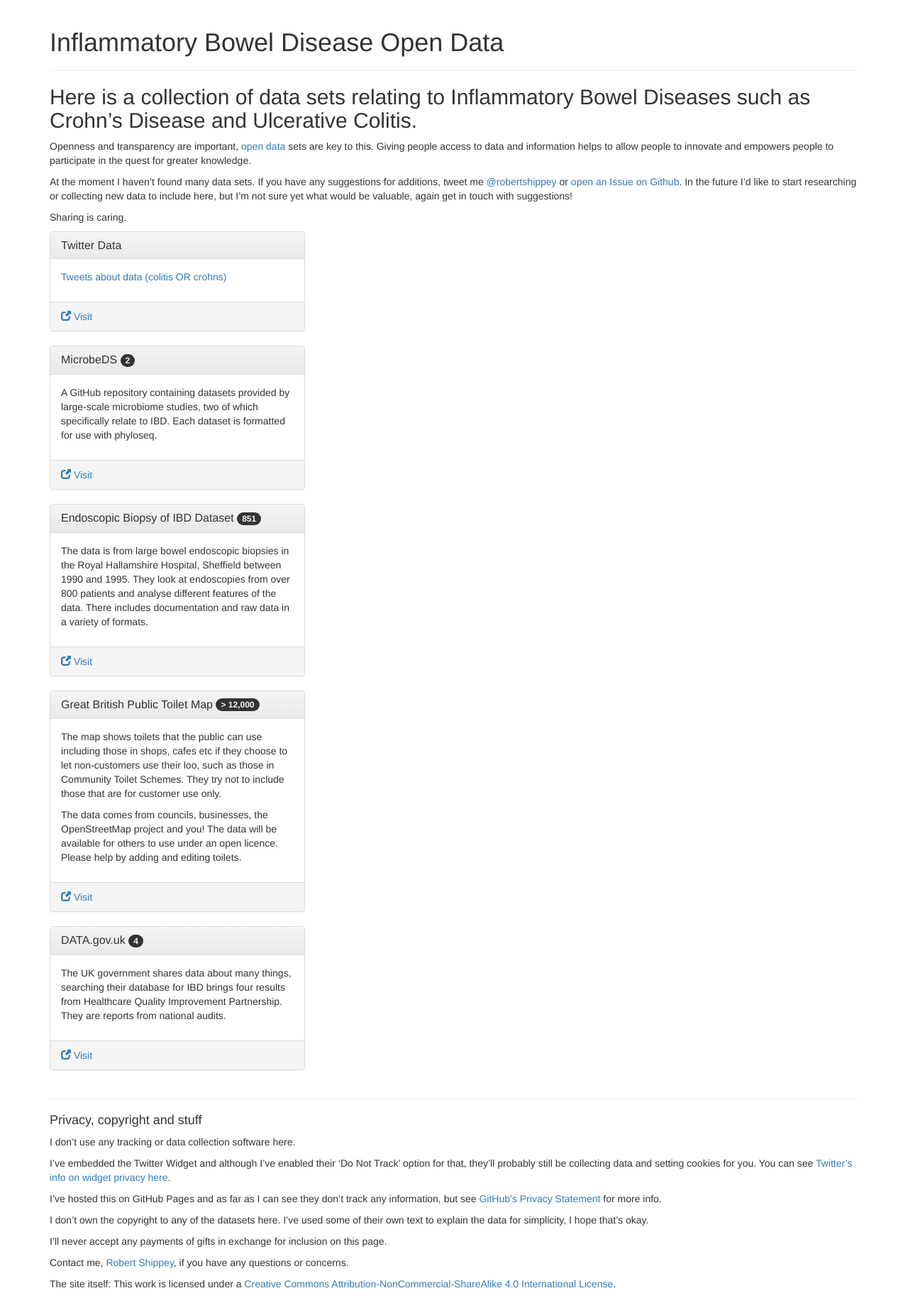
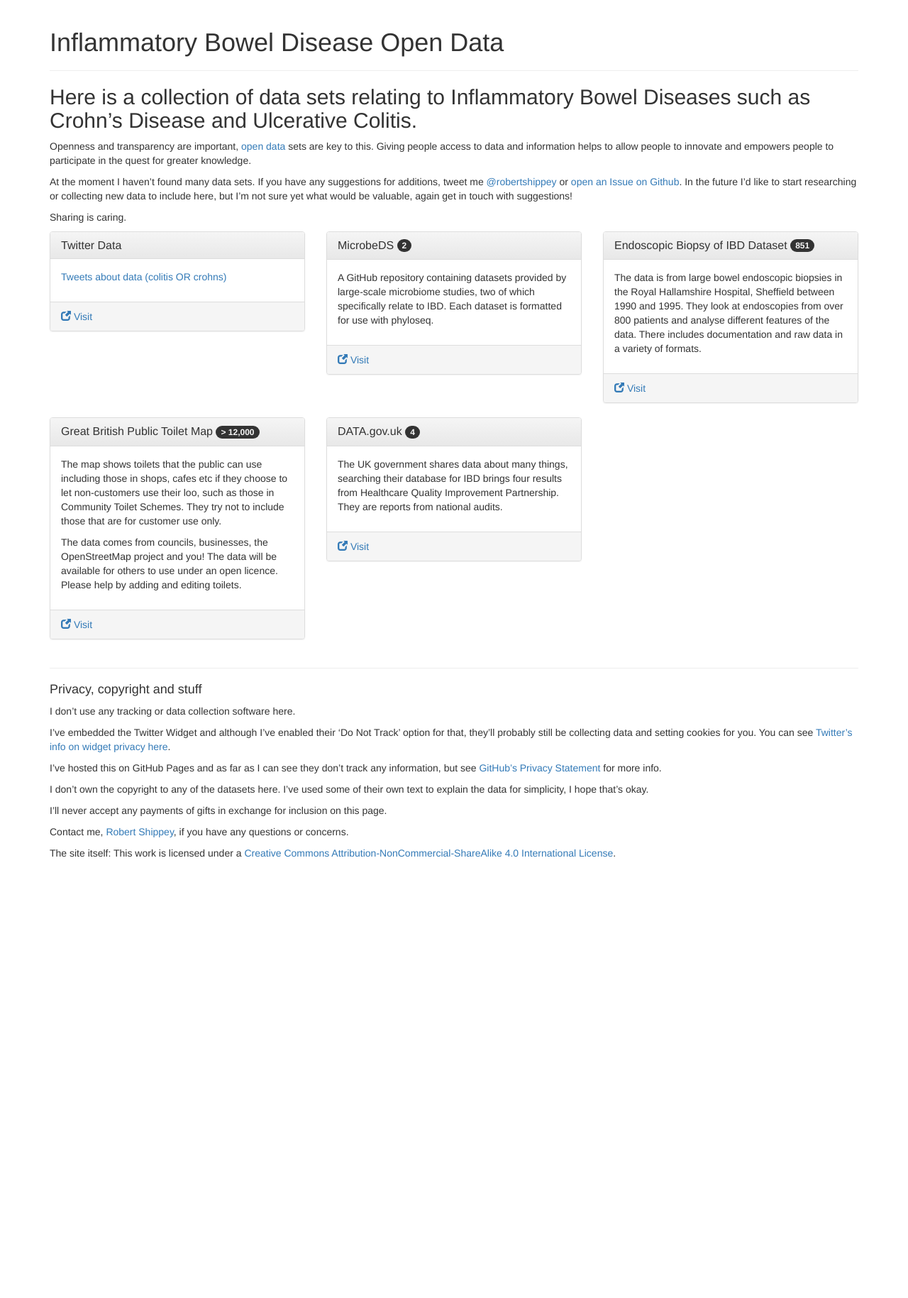
Before and after one commit to RobertShippey/IBD-data, a Jekyll site: the page built from index.md, in a window 1280 px wide. Shown: the whole page at 71% size. Built offline with Jekyll 4.4.1, drawn with Linux system fonts in a browser that asks for light colours; nearby versions of some CDN libraries; comment, search, counter and statistics services are not loaded; after the commit the page ends 1222 px from its top, so only the background shows below that.

Commit message:
Update index.md

```diff
--- a/index.md
+++ b/index.md
@@ -12,9 +12,9 @@
 
 Sharing is caring.
 
+<div class="row">
+
 {% for post in site.posts %}
-
-<div class="row">
 
 	<div class="col-sm-6 col-md-4 float-block-left">
 		<div class="panel panel-default">
@@ -33,10 +33,9 @@
 		</div>
 	</div>
 
-</div>
-
 {% endfor %}
 
+</div>
 <div class="clearfix"></div>
 
 <hr>
```
